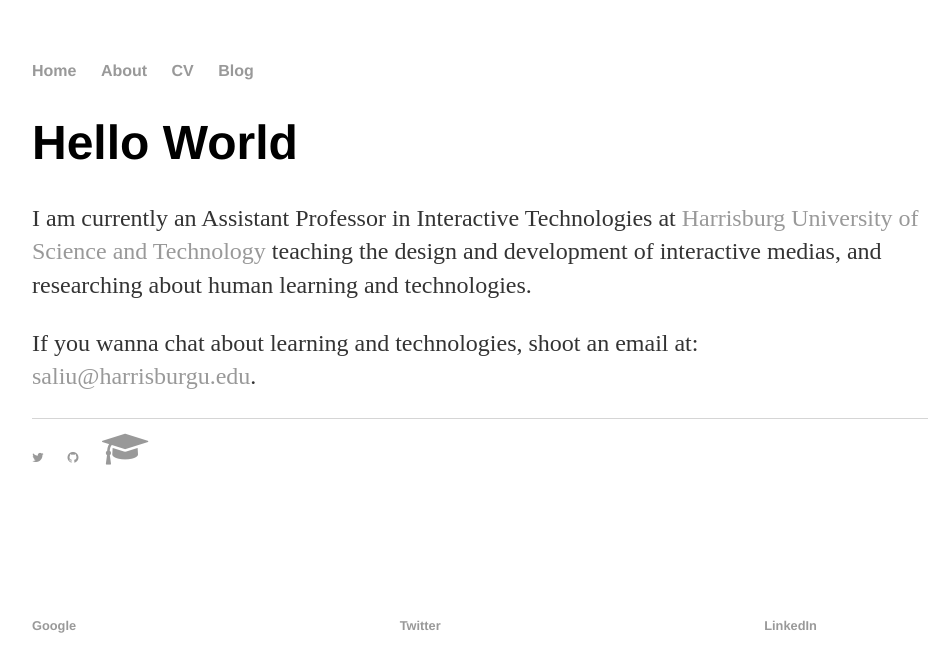
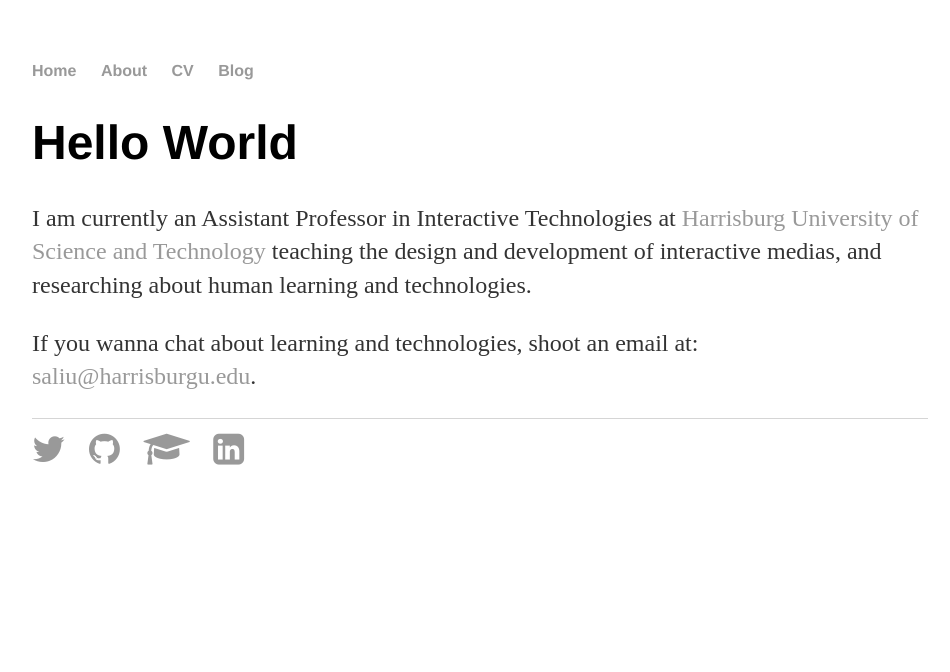
Before and after one commit to Tonicdragon6x66/saliudev.github.io, a Jekyll site: the page built from index.html, in a window 1280 px wide. Shown: the top 672 px of the page, without its empty margins (160-1110 px from the left). Built offline with Jekyll 4.4.1, drawn with Linux system fonts in a browser that asks for light colours.

Commit message:
update footer

```diff
--- a/_layouts/default.html
+++ b/_layouts/default.html
@@ -26,16 +26,13 @@
 
   <footer>
 
-
-
-
-
     <div class="center">
       <div id="social-test">
       <ul class="social">
-      <li><a href="https://twitter.com/saliudev"><i class="fa fa-twitter" aria-hidden="true"></a></i></li>
-      <li><a href="https://github.com/saliudev"><i class="fa fa-github" aria-hidden="true"></a></i></li>
+        <li><a href="https://twitter.com/saliudev"><i class="fa fa-twitter" style="font-size:36px"></a></i></li>
+        <li><a href="https://github.com/saliudev"><i class="fa fa-github" style="font-size:36px"></a></i></li>
         <li><a href="https://scholar.google.com/citations?user=YiBs6ucAAAAJ&#038;hl=en"><i class="fa fa-graduation-cap" style="font-size:36px"></a></i></li>
+        <li><a href="https://www.linkedin.com/in/liusa/"><i class="fa fa-linkedin-square" style="font-size:36px"></a></i></li>
 
 
       </ul>
@@ -43,38 +40,6 @@
       </div>
     </div>
 
-
-
-
-   <ul class="jetpack-social-widget-list size-large">
-
-
-            <li class="jetpack-social-widget-item">
-              <a href="https://scholar.google.com/citations?user=YiBs6ucAAAAJ&#038;hl=en" target="_self">
-                <span class="screen-reader-text">Google</span><svg class="icon icon-google" aria-hidden="true" role="img"> <use href="#icon-google" xlink:href="#icon-google"></use> </svg>             </a>
-            </li>
-
-
-                      <li class="jetpack-social-widget-item">
-              <a href="https://twitter.com/liusashmily" target="_self">
-                <span class="screen-reader-text">Twitter</span><svg class="icon icon-twitter" aria-hidden="true" role="img"> <use href="#icon-twitter" xlink:href="#icon-twitter"></use> </svg>             </a>
-            </li>
-
-
-                      <li class="jetpack-social-widget-item">
-              <a href="https://www.linkedin.com/in/liusa/" target="_self">
-                <span class="screen-reader-text">LinkedIn</span><svg class="icon icon-linkedin" aria-hidden="true" role="img"> <use href="#icon-linkedin" xlink:href="#icon-linkedin"></use> </svg>             </a>
-            </li>
-
-
-                      <li class="jetpack-social-widget-item">
-              <a href="https://www.researchgate.net/profile/Sa_Liu6" target="_self">
-                <svg class="icon icon-chain" aria-hidden="true" role="img"> <use href="#icon-chain" xlink:href="#icon-chain"></use> </svg>              </a>
-            </li>
-
-
-      </ul>
-
   </footer>
   </body>
 
```
Lines whose indentation alone changed are shown as unchanged.
